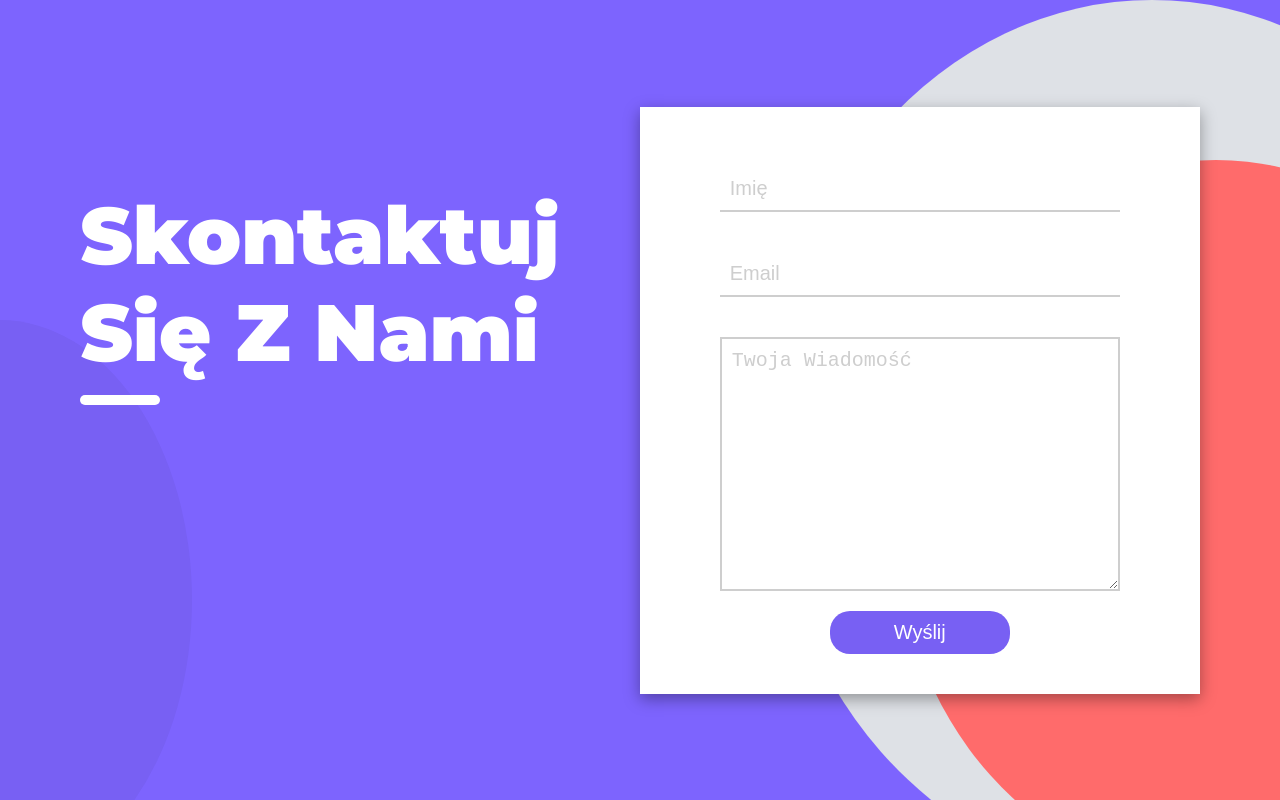
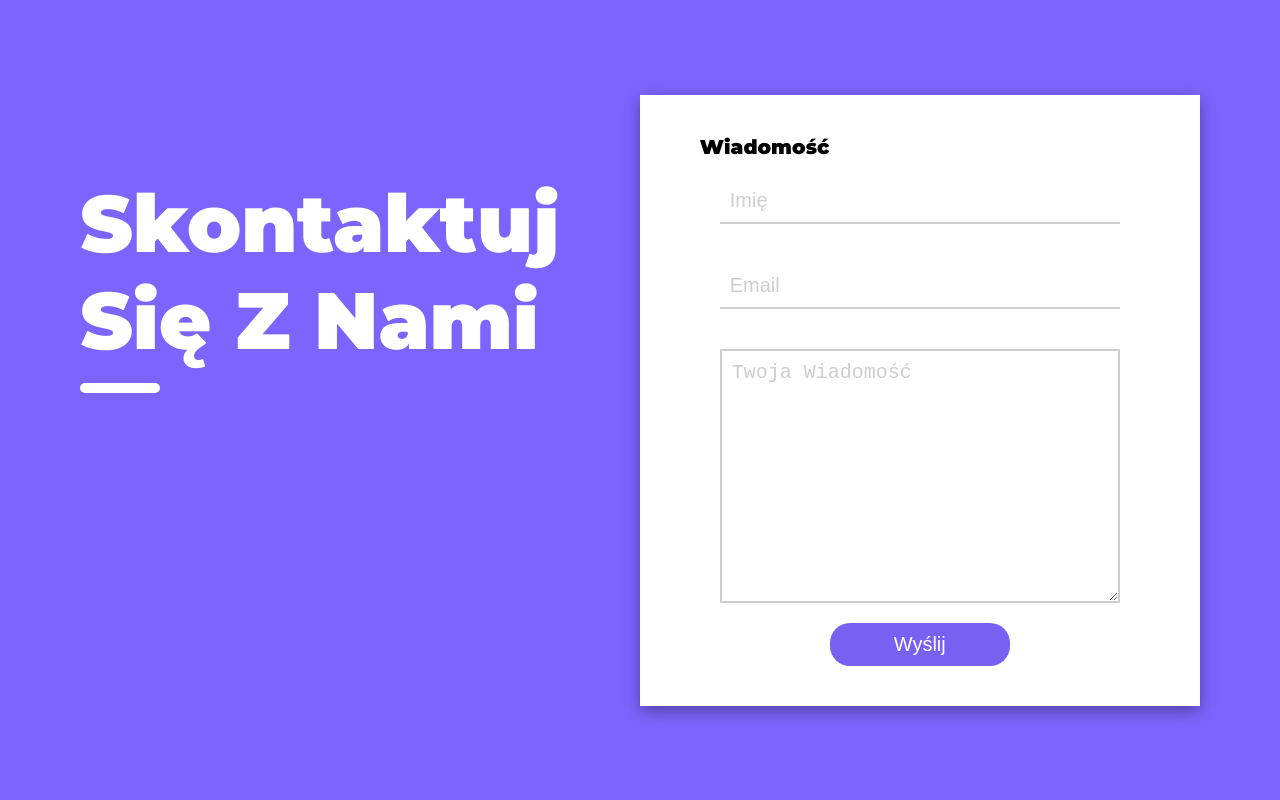
Before and after one commit to ol1mowski/Web-RWD, a plain HTML site: page index.html in a window 1280 px wide. Drawn offline with Linux system fonts and the light colour scheme.

Commit message:
Update index.html

```diff
--- a/index.html
+++ b/index.html
@@ -5,34 +5,26 @@
     <meta charset="UTF-8">
     <meta name="viewport" content="width=device-width, initial-scale=1.0">
     <link rel="stylesheet" href="style.css">
+    <meta name="keywords" content="Strona, Ol1mowski, programowanie, zapisz się, top marka">
+    <meta name="description" content="Strona autorstwa ol1mowski(R) zawiera zapis do grupy Republic of Programers" />
+    <meta name="application-name" content="Zapis" />
+    <meta name="generator" content="VisualStudioCode" />
     <link rel="shortcut icon" href="favicon.png" type="image/x-icon">
-    <title>Ol1mowskiRwdPage</title>
+    <title>Ol1mowskiRWD</title>
 </head>
 
 <body>
-    <div class="container">
-
-        <div class="container-background">
-
-            <div class="leftPurpleCircle"></div>
-            <div class="bigGreyCircle"></div>
-            <div class="smallRedCircle"></div>
-
-        </div>
-
+    <div class="container active">
         <div class="contactSections">
-
             <div class="leftSection">
                 <h1>Skontaktuj <span>Się Z Nami</span></h1>
             </div>
-
-            <form class="rightSection" action="https://usebasin.com/f/53e4037cb8e2" method="POST">
-
+            <form class="rightSection" action="https://usebasin.com/f/53e4037cb8e2" method="post">
+                <h1>Wiadomość</h1>
                 <input type="text" placeholder="Imię">
                 <input type="email" placeholder="Email">
                 <textarea placeholder="Twoja Wiadomość" cols="30" rows="10"></textarea>
                 <button>Wyślij</button>
-
             </form>
         </div>
     </div>
```
